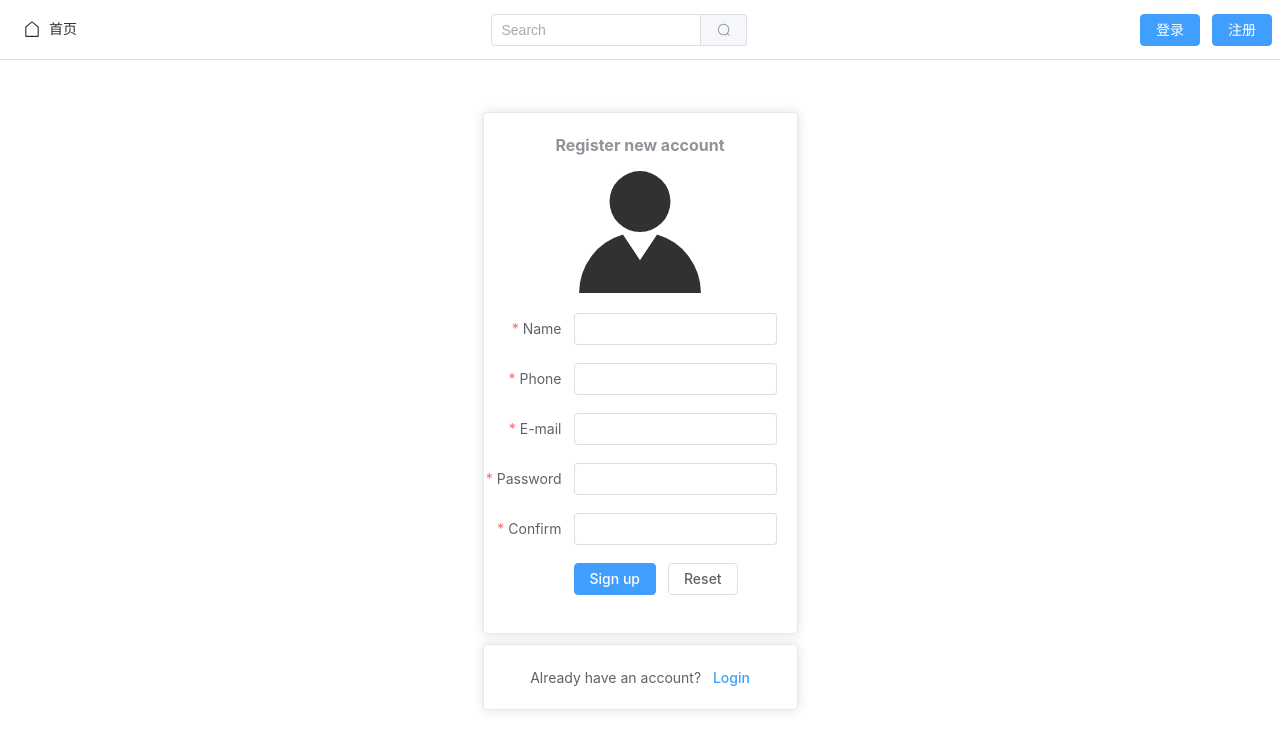
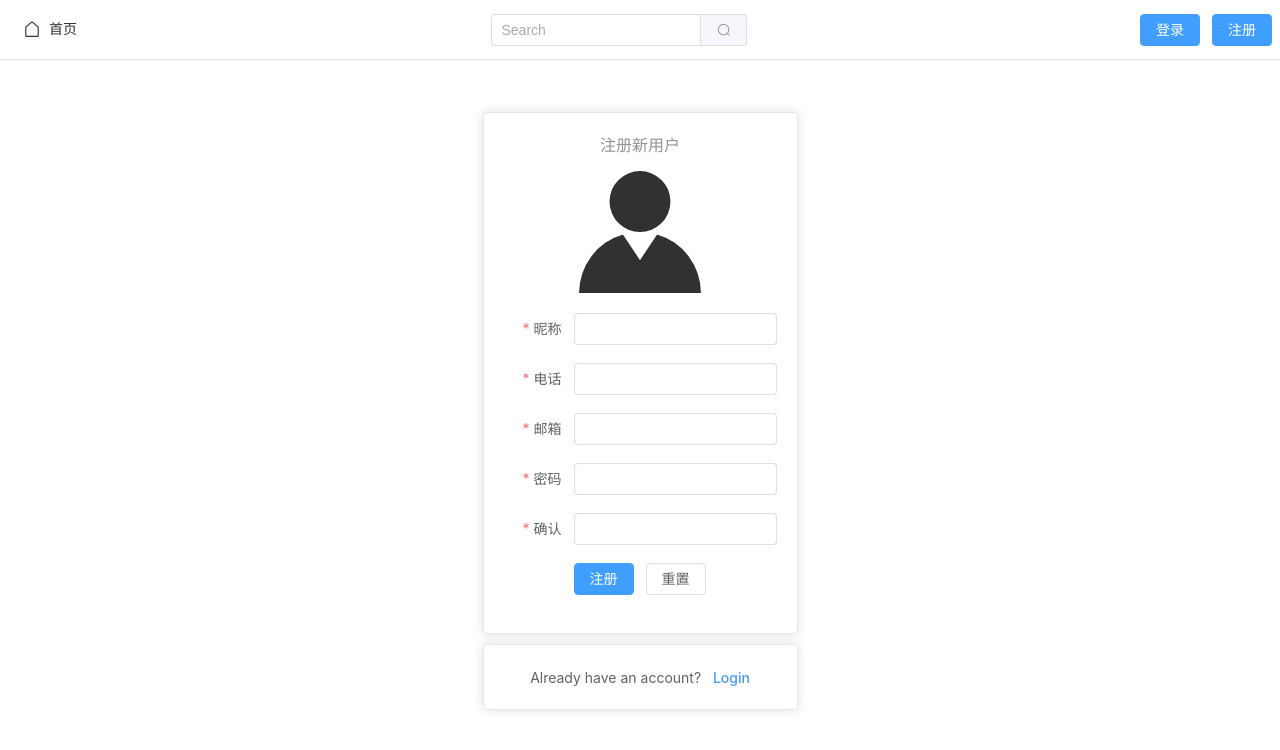
Before and after one commit to leo606066/TeamRegistrationSystem-Front, a Vue app: page /register in a window 1280 px wide. Shown: the top 750 px of the page. Built offline with nearby package versions, Linux system fonts and the light colour scheme.

Commit message:
Login and register Page

```diff
--- a/src/components/login.vue
+++ b/src/components/login.vue
@@ -13,12 +13,14 @@
 
     const res = await userService.login(loginInfo.value);
 
-    if (res.data.msg === "登录成功" && res.data.code === 200) {
-      const responseData = res.data.data;
-      const UID = responseData.user_id;
-      console.log(UID);
-    } else {
-      console.log(res.data.msg);
+    if (res.data.code === 200) {
+      if (res.data.msg === "登录成功") {
+        const responseData = res.data.data;
+        const UID = responseData.user_id;
+        console.log(UID);
+      } else {
+        console.log(res.data.msg);
+      }
     }
   }
 </script>
@@ -55,7 +57,7 @@
     <!-- <el-row justify="end" :gutter="10">
         <el-link :underline="false" type="primary" href="/forgot">Forgot password</el-link>
     </el-row> -->
-    <el-button type="primary" @click="login">Sign in</el-button>
+    <el-button type="primary" @click="login">登录</el-button>
   </el-card>
   <el-card>
     <el-row justify="center" align="center" :gutter="20">
--- a/src/components/register.vue
+++ b/src/components/register.vue
@@ -1,11 +1,12 @@
 <script setup lang="ts">
   import { reactive, ref } from 'vue'
   import type { FormInstance, FormRules } from 'element-plus'
+  import { userService } from '../apis/userService'
 
   const registerFormRef = ref<FormInstance>()
 
   const validateName = (rule: any, value: any, callback: any) => {
-    var NameRegularExpression = /^[0-9A-Za-z]{1,25}$/
+    var NameRegularExpression = /^[\w\s\p{Han}]{1,25}$/
     if (value === '') {
       callback(new Error('Please input the name'))
     } else {
@@ -97,12 +98,33 @@
     ],
   })
 
-  const submitForm = async (formEl: FormInstance | undefined) => {
+  const submit = async () => {
+    const userInfo = ref({
+      name: registerForm.name,
+      phone: registerForm.phone,
+      email: registerForm.email,
+      password: registerForm.password,
+    })
+
+    const res = await userService.register(userInfo.value);
+
+    if (res.data.code === 200) {
+      if (res.data.msg === "注册成功") {
+        const responseData = res.data.data;
+        const UID = responseData.user_id;
+        console.log(UID);
+      } else {
+        console.log(res.data.msg);
+      }
+    }
+  }
+
+  const submitForm = (formEl: FormInstance | undefined) => {
     if (!formEl) return
     formEl.validate((valid) => {
       if (valid) {
         console.log('submit!')
-        // TODO: upload registration information to the backend
+        submit();
       } else {
         console.log('error submit!')
         return false
@@ -118,7 +140,7 @@
 
 <template>
   <el-card class="ep-bg-purple" >
-    <el-text size="large" tag="b" type="info">Register new account</el-text>
+    <el-text size="large" tag="b" type="info">注册新用户</el-text>
   <br />
     <el-icon size="150px"><Avatar /></el-icon>
     <el-form
@@ -129,23 +151,23 @@
       label-width="70px"
       class="Register"
     >
-      <el-form-item label="Name" prop="name">
+      <el-form-item label="昵称" prop="name">
         <el-input v-model="registerForm.name" />
       </el-form-item>
-      <el-form-item label="Phone" prop="phone">
+      <el-form-item label="电话" prop="phone">
         <el-input v-model.number="registerForm.phone" />
       </el-form-item>
-      <el-form-item label="E-mail" prop="email">
+      <el-form-item label="邮箱" prop="email">
         <el-input v-model="registerForm.email" />
       </el-form-item>
-      <el-form-item label="Password" prop="password">
+      <el-form-item label="密码" prop="password">
         <el-input
           v-model="registerForm.password"
           type="password"
           autocomplete="off"
         />
       </el-form-item>
-      <el-form-item label="Confirm" prop="repassword">
+      <el-form-item label="确认" prop="repassword">
         <el-input
           v-model="registerForm.repassword"
           type="password"
@@ -153,8 +175,8 @@
         />
       </el-form-item>
       <el-form-item>
-        <el-button type="primary" @click="submitForm(registerFormRef)">Sign up</el-button>
-        <el-button @click="resetForm(registerFormRef)">Reset</el-button>
+        <el-button type="primary" @click="submitForm(registerFormRef)">注册</el-button>
+        <el-button @click="resetForm(registerFormRef)">重置</el-button>
       </el-form-item>
     </el-form>
   </el-card>
```
